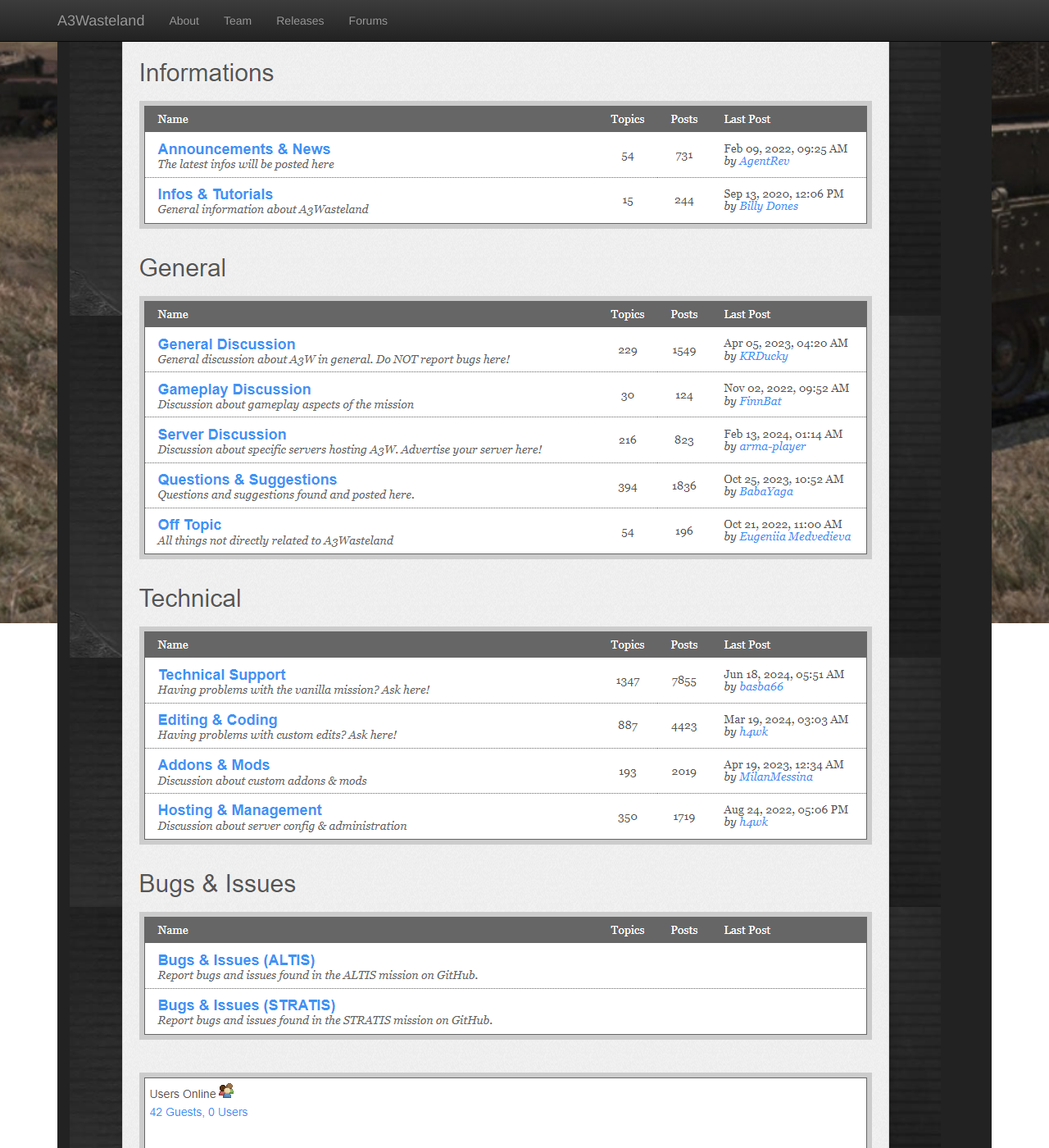
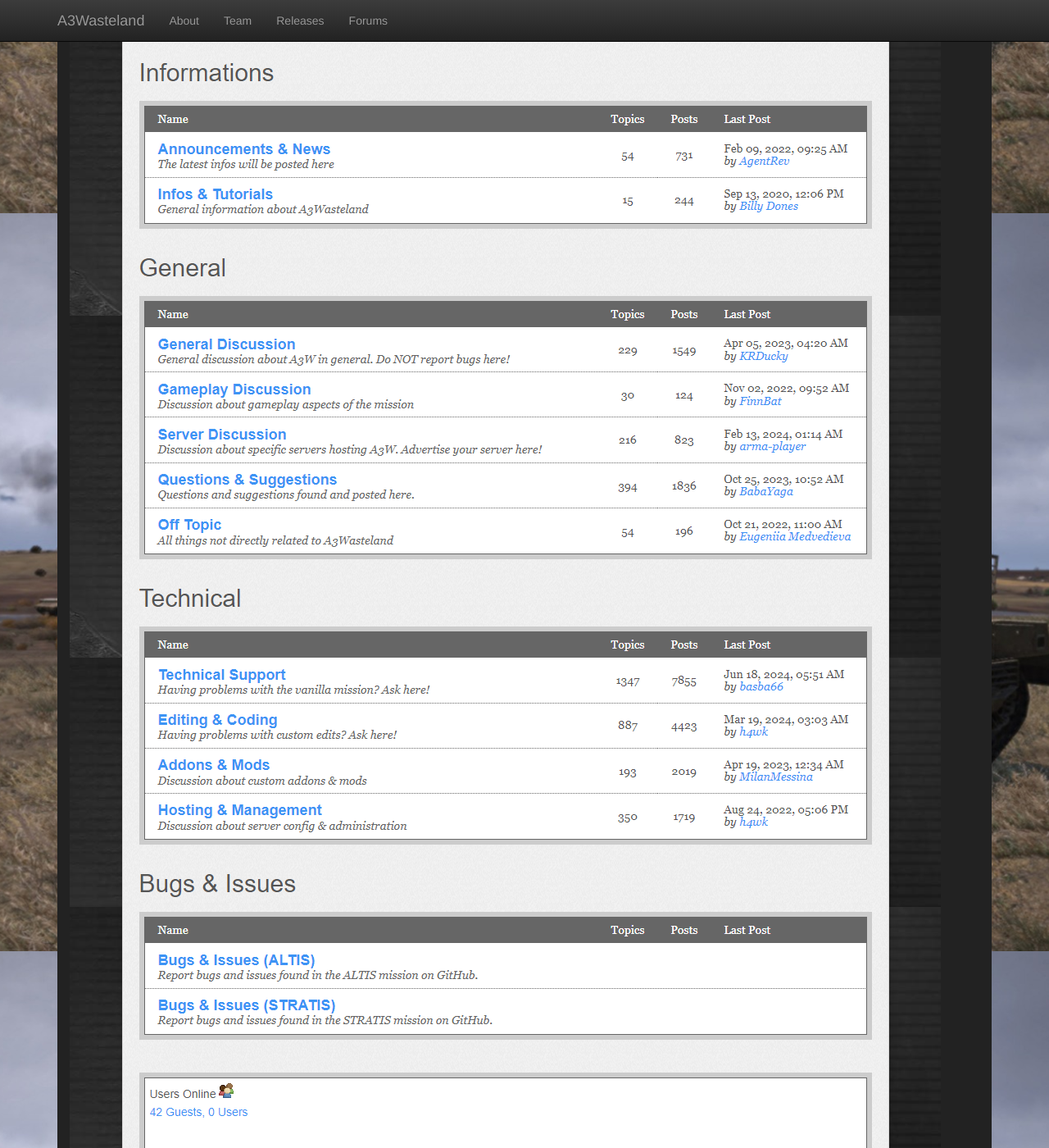
Before and after one commit to A3Wasteland/A3Wasteland.github.io, a Jekyll site: the page built from index.html, in a window 1280 px wide and 1400 px high, scrolled down 640 px. Shown: the whole window at 82% size. Built offline with Jekyll 4.4.1, drawn with Linux system fonts in a browser that asks for light colours; Markdown is read by kramdown in place of the engine named in the settings.

Commit message:
Fix background

```diff
--- a/assets/css/site.css
+++ b/assets/css/site.css
@@ -164,6 +164,7 @@ strong {
   background-repeat: no-repeat;
   background-size: cover;
   background-position: center center;
+  background-attachment: fixed;
 }
 
 /* Footer */
```
